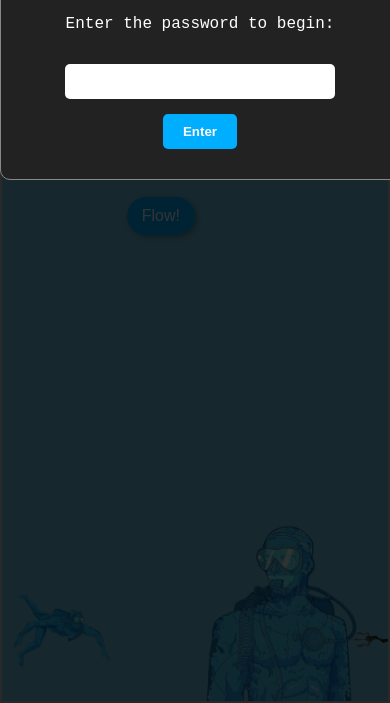
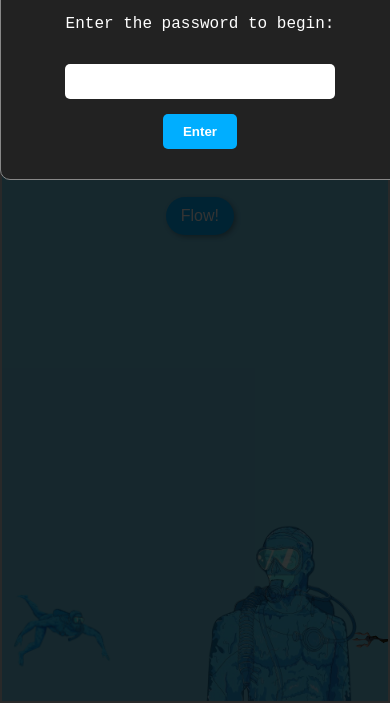
Before and after one commit to Tolaxyz/Illiquid, a plain HTML site: page index.html in a window 390 px wide. Shown: the part 141-844 px from the top of the page. Drawn offline with Linux system fonts and the light colour scheme.

Commit message:
Update style.css

```diff
--- a/style.css
+++ b/style.css
@@ -255,7 +255,7 @@ body.denied {
 
   #startBtn {
     top: 40%;
-    right: 50%;
+    right: 40%;
   }
 
   .red, .eth, .eth1 {
```
